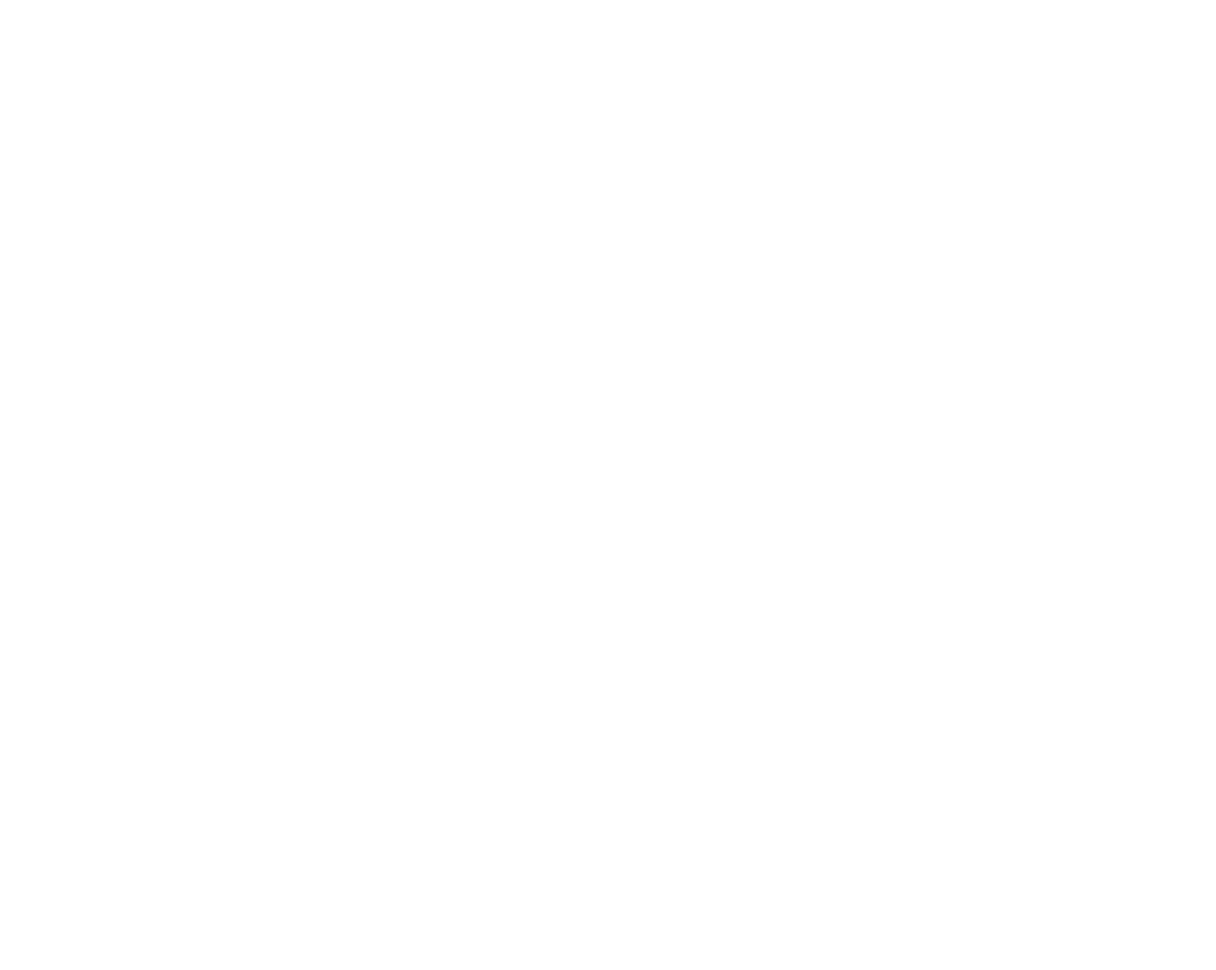
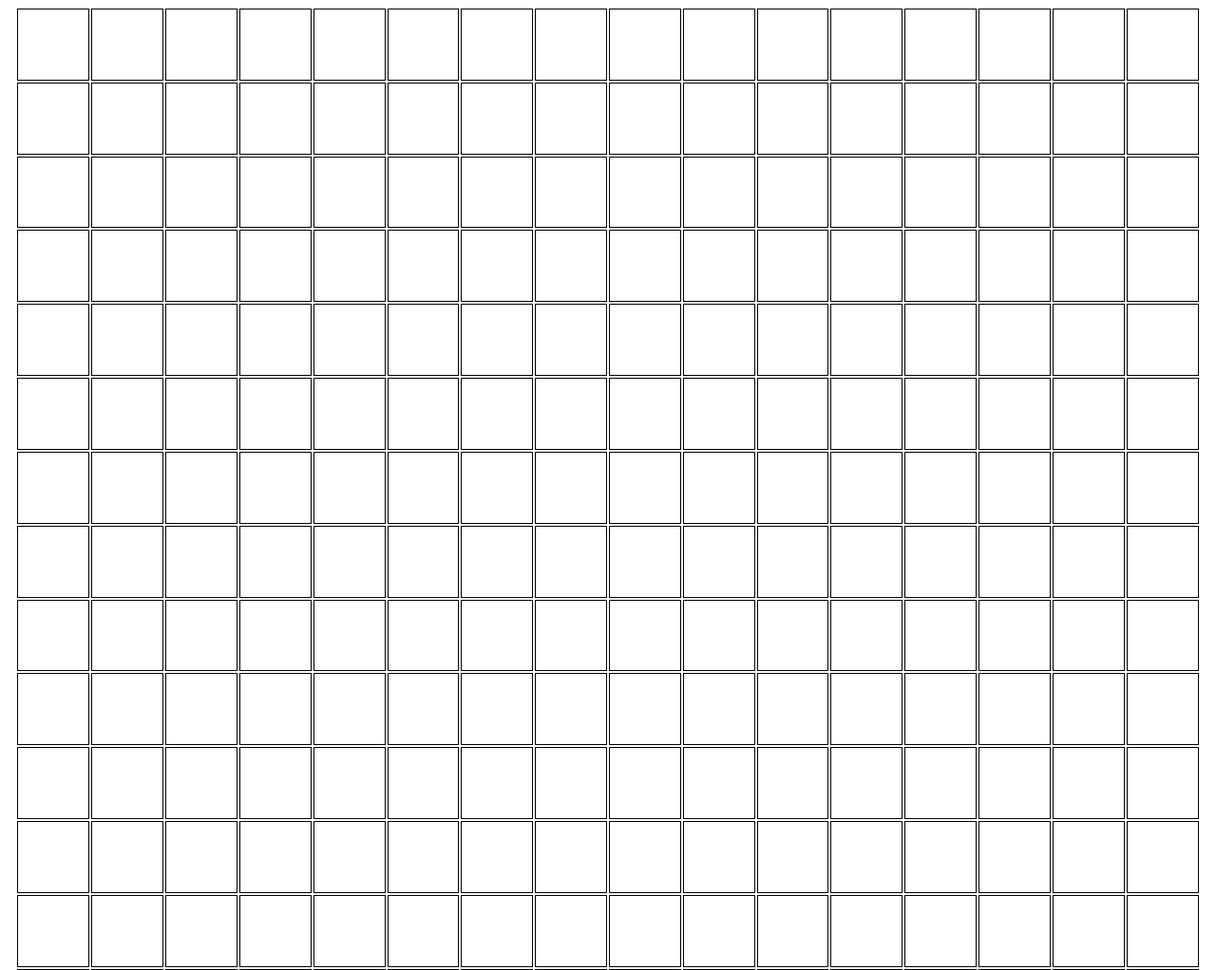
Before and after one commit to yshshr/etch-a-sketch, a plain HTML site: page index.html in a window 1280 px wide. Shown: the top 1022 px of the page at 95% size. Before the commit the page ends 800 px from the top, so only its background shows below. Drawn offline with Linux system fonts and the light colour scheme.

Commit message:
添加正方形网格

```diff
--- a/index.html
+++ b/index.html
@@ -4,9 +4,12 @@
   <meta charset="UTF-8">
   <meta name="viewport" content="width=device-width, initial-scale=1.0">
   <title>儿童画板</title>
+  <link rel="stylesheet" href="style.css">
   <script src="script.js" defer></script>
 </head>
 <body>
+  <div id="container">
 
+  </div>
 </body>
 </html>
--- a/script.js
+++ b/script.js
@@ -0,0 +1,6 @@
+const container = document.querySelector('#container');
+for(let i = 0; i < 16 * 16; i++){
+  const div = document.createElement('div');
+  div.classList.add('square-div');
+  container.appendChild(div);
+}
--- /dev/null
+++ b/style.css
@@ -0,0 +1,13 @@
+#container {
+  display: flex;
+  flex-wrap: wrap;
+  justify-content: center;
+}
+.square-div {
+  width: 6%;
+  aspect-ratio: 1/1;
+  border: 1px solid black;
+  margin: 1px;
+  flex-shrink: 0;
+  box-sizing: border-box;
+}
```
